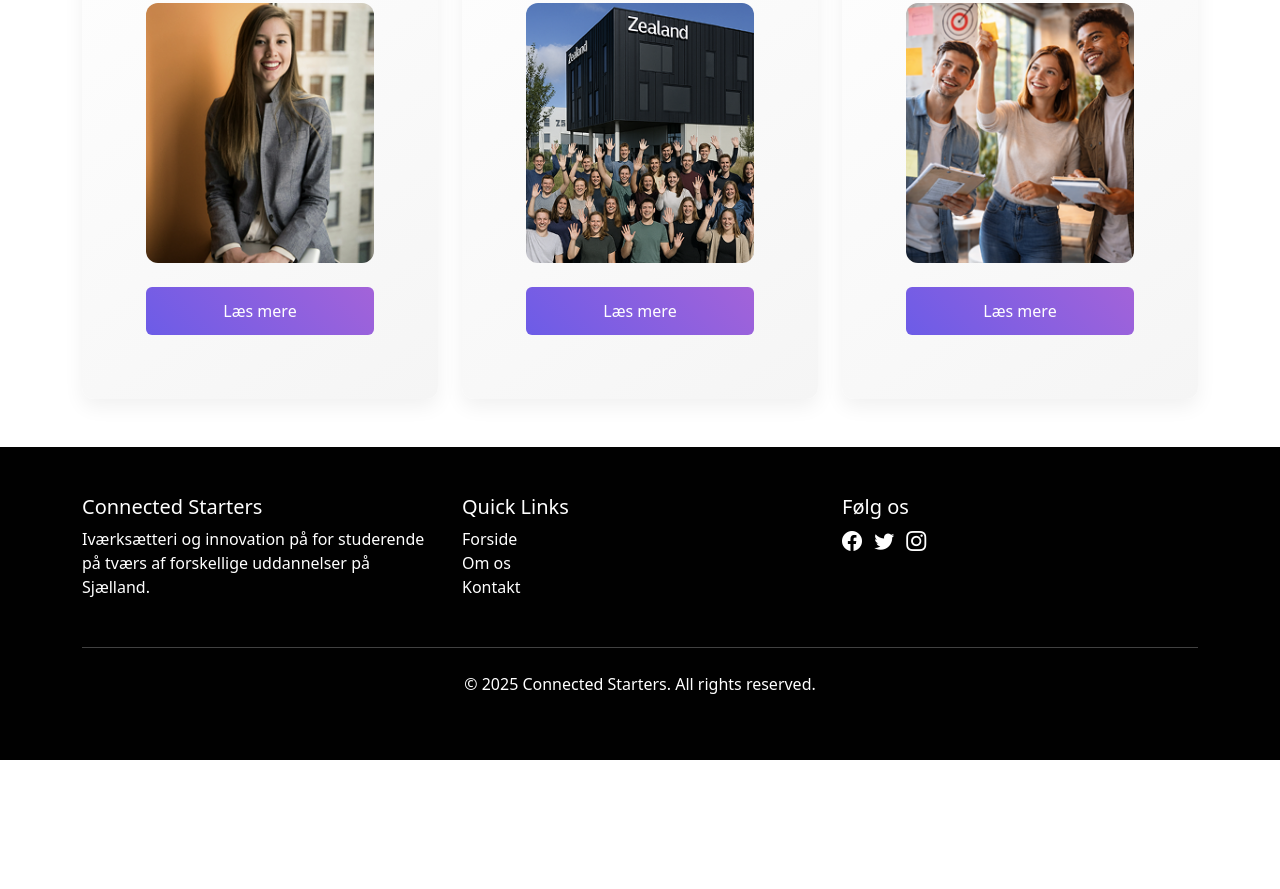
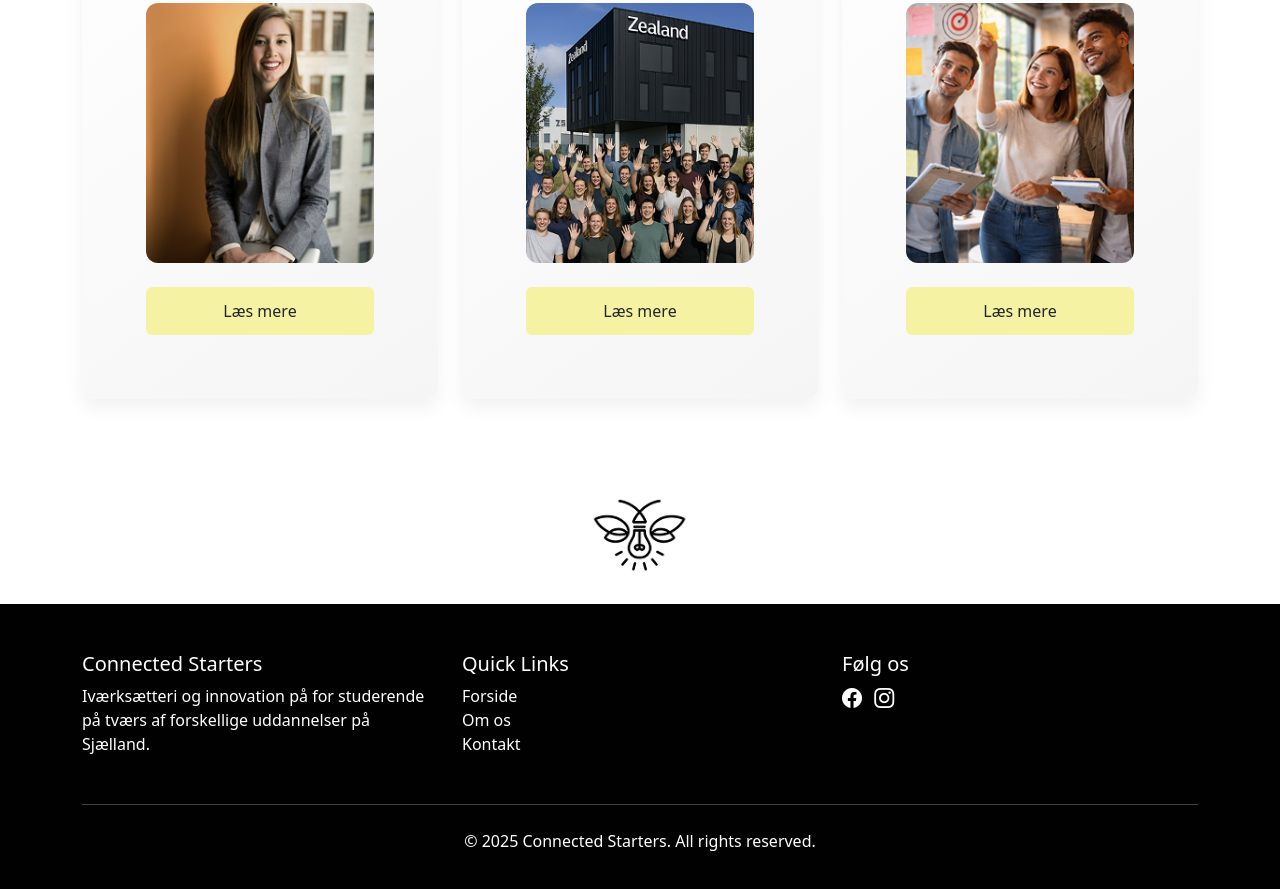
Before and after one commit to cecilie-lund-nilsson/Eksamen-2025, a website: page index.html in a window 1280 px wide. Shown: the part 1546-2435 px from the top of the page. Before the commit the page ends 2306 px from the top, so only its background shows below. Drawn offline with nearby package versions, Linux system fonts and the light colour scheme; files that its build step writes are made by us from their sources.

Commit message:
Logo over footer forside, twitter fjernet

```diff
--- a/css/styles.scss
+++ b/css/styles.scss
@@ -39,6 +39,9 @@ $theme-colors: map-merge($theme-colors, $custom-colors);
   margin: 12px auto;
 }
 
+.hero {
+  min-height: 70vh;   /* prøv 60–75vh */
+}
 
 .text-image-wrapper {
   display: inline-block;       /* wrapper følger billedets bredde */
@@ -102,7 +105,7 @@ $theme-colors: map-merge($theme-colors, $custom-colors);
   display: inline-block;
   margin-top: 10px;
   font-weight: 600;
-  color: #0d6efd;
+  color: #010101;
 }
 
 /* Feature list */
@@ -121,7 +124,7 @@ $theme-colors: map-merge($theme-colors, $custom-colors);
 
 /* Knap */
 .btn-custom {
-  background: linear-gradient(45deg, #6c5ce7, #a363d9);
+  background: linear-gradient(45deg, #f5f3a3, #f5f3a3);
   border: none;
   padding: 12px 30px;
   transition: all 0.3s ease;
@@ -139,6 +142,17 @@ $theme-colors: map-merge($theme-colors, $custom-colors);
   }
 }
 
+.footer-icon {
+  display: flex;
+  justify-content: center;
+  align-items: center;
+  margin: 40px 0 20px; /* afstand over og under ikonet */
+}
+
+.footer-icon img {
+  width: 120px;   /* justér størrelsen */
+  height: auto;
+}
 
 footer {
   background-color: #010101;
--- a/index.html
+++ b/index.html
@@ -91,8 +91,6 @@
 
 <!-- mine tre billeder-->
 
-
-
 <div class="container py-5">
     <div class="row justify-content-center g-4">
 
@@ -109,7 +107,7 @@
                         <img src="img/LouiseBlødKant.png" alt="Louise">
                     </div>
 
-                    <button class="btn btn-custom text-white w-100 mt-auto">
+                    <button class="btn btn-custom text-dark w-100 mt-auto">
                         Læs mere
                     </button>
 
@@ -130,7 +128,7 @@
                         <img src="img/ZealandBlødKant.png" alt="Studerende flok">
                     </div>
 
-                    <button class="btn btn-custom text-white w-100 mt-auto">
+                    <button class="btn btn-custom text-dark w-100 mt-auto">
                         Læs mere
                     </button>
 
@@ -151,7 +149,7 @@
                         <img src="img/VejledningForside.png" alt="Vejledning">
                     </div>
 
-                    <button class="btn btn-custom text-white w-100 mt-auto">
+                    <button class="btn btn-custom text-dark w-100 mt-auto">
                         Læs mere
                     </button>
 
@@ -162,8 +160,12 @@
     </div>
 </div>
 
+<!-- Mit Lille Logo-->
+<div class="footer-icon">
+    <img src="img/LilleLogo.png" alt="Logo">
+</div>
 
-<!-- Min footer-->
+<!-- Min Footer-->
 <link rel="stylesheet" href="https://cdn.jsdelivr.net/npm/bootstrap-icons@1.11.3/font/bootstrap-icons.min.css">
 <footer class="mt-auto">
     <div class="container">
@@ -184,7 +186,6 @@
                 <h5>Følg os</h5>
                 <ul class="list-inline social-icons">
                     <li class="list-inline-item"><a href="#" class="text-white"><i class="bi bi-facebook"></i></a></li>
-                    <li class="list-inline-item"><a href="#" class="text-white"><i class="bi bi-twitter"></i></a></li>
                     <li class="list-inline-item"><a href="#" class="text-white"><i class="bi bi-instagram"></i></a></li>
                 </ul>
             </div>
```
Also changed, not shown: KontaktOs.html (renamed from underside.html, +0 -1 lines), img/LilleLogo.png (added).
